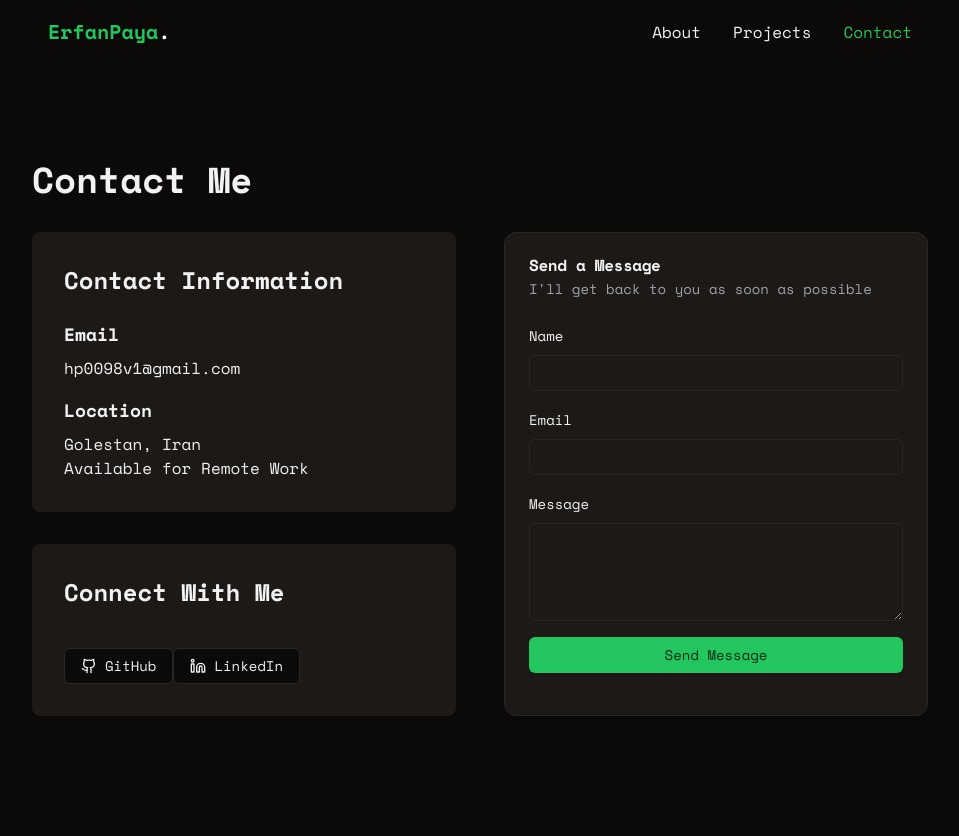
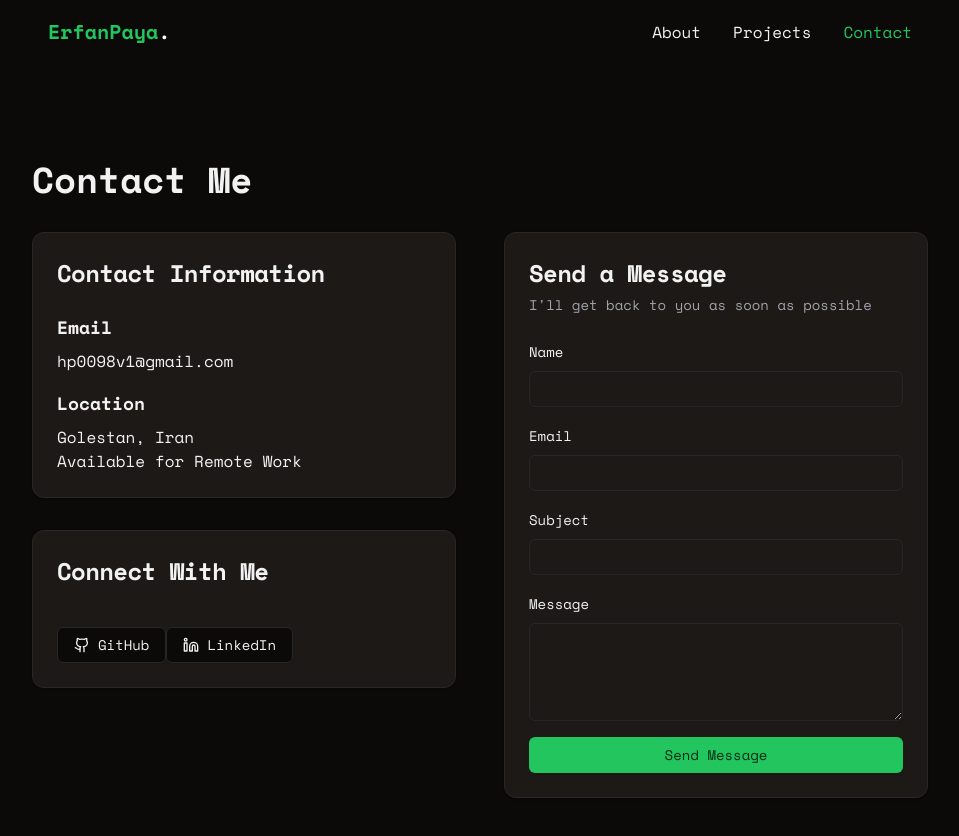
Before and after one commit to hp0098v1/portfolio, a Next.js app: page /contact in a window 1280 px wide. Shown: the top 836 px of the page, without its empty margins (160-1119 px from the left). Built offline with nearby package versions, Linux system fonts and the light colour scheme; what tailwindcss-motion would draw is missing.

Commit message:
split codes of contact form

```diff
--- a/src/app/(fade-in-animate)/contact/page.tsx
+++ b/src/app/(fade-in-animate)/contact/page.tsx
@@ -1,5 +1,6 @@
 'use client';
 
+import { ContactForm } from '@/components/shared/contact-form';
 import { Button } from '@/components/ui/button';
 import {
   Card,
@@ -8,48 +9,26 @@ import {
   CardHeader,
   CardTitle,
 } from '@/components/ui/card';
-import { Input } from '@/components/ui/input';
-import { Label } from '@/components/ui/label';
-import { Textarea } from '@/components/ui/textarea';
+
 import { socialLinks } from '@/constants';
 import { Github, Linkedin } from 'lucide-react';
-import { useState } from 'react';
 
 export default function ContactPage() {
-  const [formData, setFormData] = useState({
-    name: '',
-    email: '',
-    subject: '',
-    message: '',
-  });
-
-  const handleSubmit = (e: React.FormEvent) => {
-    e.preventDefault();
-    // Here you would typically handle form submission
-    console.log('Form submitted:', formData);
-  };
-
-  const handleChange = (
-    e: React.ChangeEvent<HTMLInputElement | HTMLTextAreaElement>
-  ) => {
-    const { name, value } = e.target;
-    setFormData((prev) => ({
-      ...prev,
-      [name]: value,
-    }));
-  };
-
   return (
     <main className='min-h-screen  py-20 px-4'>
       <div className='max-w-4xl mx-auto'>
         <h1 className='text-4xl font-bold mb-8'>Contact Me</h1>
 
         <div className='grid md:grid-cols-2 gap-12'>
+          <div className='space-y-8'>
             {/* Contact Information */}
-          <div>
-            <div className='bg-card text-card-foreground p-8 rounded-lg mb-8'>
-              <h2 className='text-2xl font-bold mb-6'>Contact Information</h2>
-              <div className='space-y-4'>
+            <Card>
+              <CardHeader>
+                <CardTitle className='text-2xl font-bold'>
+                  Contact Information
+                </CardTitle>
+              </CardHeader>
+              <CardContent className='space-y-4'>
                 <div>
                   <h3 className='text-lg font-bold mb-2'>Email</h3>
                   <a
@@ -66,12 +45,17 @@ export default function ContactPage() {
                     <br /> Available for Remote Work
                   </p>
                 </div>
-              </div>
-            </div>
+              </CardContent>
+            </Card>
 
+            <Card>
               {/* Social Links */}
-            <div className='bg-card text-card-foreground p-8 rounded-lg'>
-              <h2 className='text-2xl font-bold mb-6 '>Connect With Me</h2>
+              <CardHeader>
+                <CardTitle className='text-2xl font-bold'>
+                  Connect With Me
+                </CardTitle>
+              </CardHeader>
+              <CardContent>
                 <div className='space-y-4'>
                   <Button asChild variant='outline'>
                     <a
@@ -92,59 +76,11 @@ export default function ContactPage() {
                     </a>
                   </Button>
                 </div>
-            </div>
+              </CardContent>
+            </Card>
           </div>
 
-          <Card>
-            <CardHeader>
-              <CardTitle>Send a Message</CardTitle>
-              <CardDescription>
-                I&apos;ll get back to you as soon as possible
-              </CardDescription>
-            </CardHeader>
-            <CardContent>
-              <form onSubmit={handleSubmit} className='space-y-4'>
-                <div className='space-y-2'>
-                  <Label htmlFor='name'>Name</Label>
-                  <Input
-                    id='name'
-                    name='name'
-                    value={formData.name}
-                    onChange={handleChange}
-                    required
-                  />
-                </div>
-
-                <div className='space-y-2'>
-                  <Label htmlFor='email'>Email</Label>
-                  <Input
-                    type='email'
-                    id='email'
-                    name='email'
-                    value={formData.email}
-                    onChange={handleChange}
-                    required
-                  />
-                </div>
-
-                <div className='space-y-2'>
-                  <Label htmlFor='message'>Message</Label>
-                  <Textarea
-                    id='message'
-                    name='message'
-                    value={formData.message}
-                    onChange={handleChange}
-                    required
-                    rows={4}
-                  />
-                </div>
-
-                <Button type='submit' className='w-full'>
-                  Send Message
-                </Button>
-              </form>
-            </CardContent>
-          </Card>
+          <ContactForm />
         </div>
       </div>
     </main>
--- a/src/components/home/contact.tsx
+++ b/src/components/home/contact.tsx
@@ -1,6 +1,4 @@
-'use client';
 
-import { useState } from 'react';
 import { Github, Linkedin } from 'lucide-react';
 
 import { socialLinks } from '@/constants';
@@ -12,32 +10,11 @@ import {
   CardHeader,
   CardTitle,
 } from '@/components/ui/card';
-import { Input } from '@/components/ui/input';
-import { Label } from '@/components/ui/label';
-import { Textarea } from '@/components/ui/textarea';
+
+import { ContactForm } from '@/components/shared/contact-form';
 
 export function Contact() {
-  const [formData, setFormData] = useState({
-    name: '',
-    email: '',
-    message: '',
-  });
 
-  const handleSubmit = (e: React.FormEvent) => {
-    e.preventDefault();
-    // Handle form submission
-    console.log('Form submitted:', formData);
-  };
-
-  const handleChange = (
-    e: React.ChangeEvent<HTMLInputElement | HTMLTextAreaElement>
-  ) => {
-    const { name, value } = e.target;
-    setFormData((prev) => ({
-      ...prev,
-      [name]: value,
-    }));
-  };
 
   return (
     <section className='py-20 px-4 '>
@@ -92,56 +69,7 @@ export function Contact() {
             </CardContent>
           </Card>
 
-          <Card>
-            <CardHeader>
-              <CardTitle>Send a Message</CardTitle>
-              <CardDescription>
-                I&apos;ll get back to you as soon as possible
-              </CardDescription>
-            </CardHeader>
-            <CardContent>
-              <form onSubmit={handleSubmit} className='space-y-4'>
-                <div className='space-y-2'>
-                  <Label htmlFor='name'>Name</Label>
-                  <Input
-                    id='name'
-                    name='name'
-                    value={formData.name}
-                    onChange={handleChange}
-                    required
-                  />
-                </div>
-
-                <div className='space-y-2'>
-                  <Label htmlFor='email'>Email</Label>
-                  <Input
-                    type='email'
-                    id='email'
-                    name='email'
-                    value={formData.email}
-                    onChange={handleChange}
-                    required
-                  />
-                </div>
-
-                <div className='space-y-2'>
-                  <Label htmlFor='message'>Message</Label>
-                  <Textarea
-                    id='message'
-                    name='message'
-                    value={formData.message}
-                    onChange={handleChange}
-                    required
-                    rows={4}
-                  />
-                </div>
-
-                <Button type='submit' className='w-full'>
-                  Send Message
-                </Button>
-              </form>
-            </CardContent>
-          </Card>
+          <ContactForm />
         </div>
       </div>
     </section>
--- /dev/null
+++ b/src/components/shared/contact-form.tsx
@@ -0,0 +1,103 @@
+'use client';
+import { useState } from 'react';
+
+import {
+  Card,
+  CardContent,
+  CardDescription,
+  CardHeader,
+  CardTitle,
+} from '@/components/ui/card';
+import { Input } from '@/components/ui/input';
+import { Label } from '@/components/ui/label';
+import { Textarea } from '@/components/ui/textarea';
+import { Button } from '@/components/ui/button';
+
+export function ContactForm() {
+  const [formData, setFormData] = useState({
+    name: '',
+    email: '',
+    subject: '',
+    message: '',
+  });
+
+  const handleSubmit = (e: React.FormEvent) => {
+    e.preventDefault();
+    // Handle form submission
+    console.log('Form submitted:', formData);
+  };
+
+  const handleChange = (
+    e: React.ChangeEvent<HTMLInputElement | HTMLTextAreaElement>
+  ) => {
+    const { name, value } = e.target;
+    setFormData((prev) => ({
+      ...prev,
+      [name]: value,
+    }));
+  };
+
+  return (
+    <Card>
+      <CardHeader>
+        <CardTitle className='text-2xl font-bold'>Send a Message</CardTitle>
+        <CardDescription>
+          I&apos;ll get back to you as soon as possible
+        </CardDescription>
+      </CardHeader>
+      <CardContent>
+        <form onSubmit={handleSubmit} className='space-y-4'>
+          <div className='space-y-2'>
+            <Label htmlFor='name'>Name</Label>
+            <Input
+              id='name'
+              name='name'
+              value={formData.name}
+              onChange={handleChange}
+              required
+            />
+          </div>
+
+          <div className='space-y-2'>
+            <Label htmlFor='email'>Email</Label>
+            <Input
+              type='email'
+              id='email'
+              name='email'
+              value={formData.email}
+              onChange={handleChange}
+              required
+            />
+          </div>
+
+          <div className='space-y-2'>
+            <Label htmlFor='subject'>Subject</Label>
+            <Input
+              id='subject'
+              name='subject'
+              value={formData.subject}
+              onChange={handleChange}
+              required
+            />
+          </div>
+
+          <div className='space-y-2'>
+            <Label htmlFor='message'>Message</Label>
+            <Textarea
+              id='message'
+              name='message'
+              value={formData.message}
+              onChange={handleChange}
+              required
+              rows={4}
+            />
+          </div>
+
+          <Button type='submit' className='w-full'>
+            Send Message
+          </Button>
+        </form>
+      </CardContent>
+    </Card>
+  );
+}
```
Lines whose indentation alone changed are shown as unchanged.
